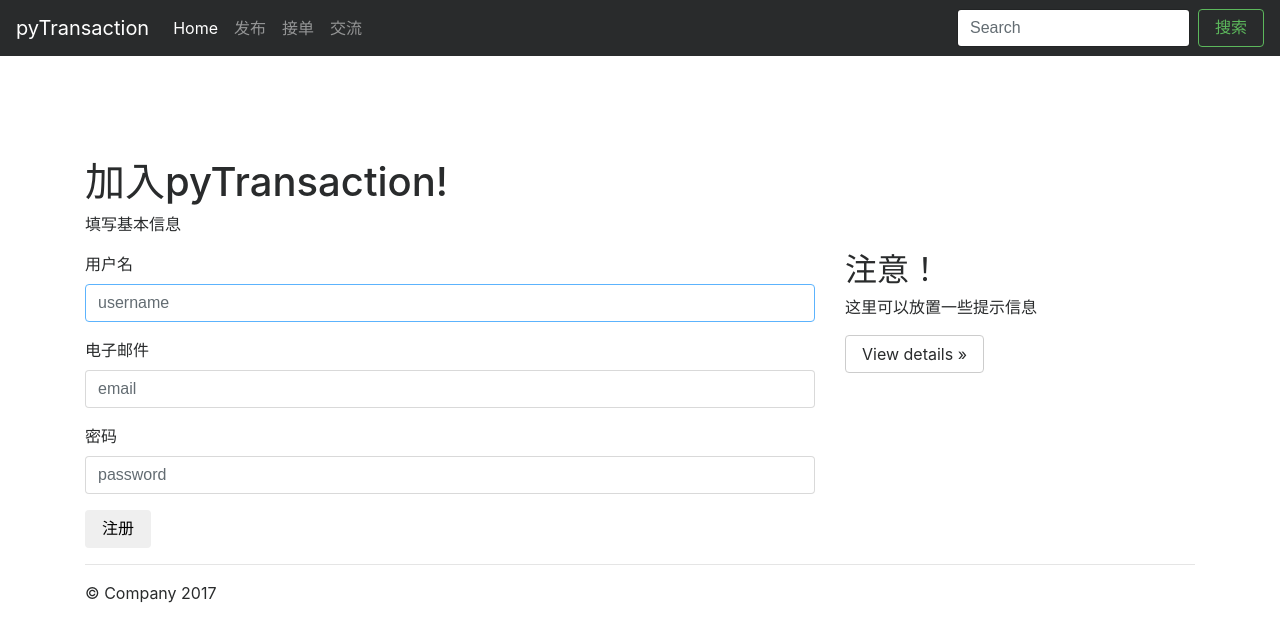
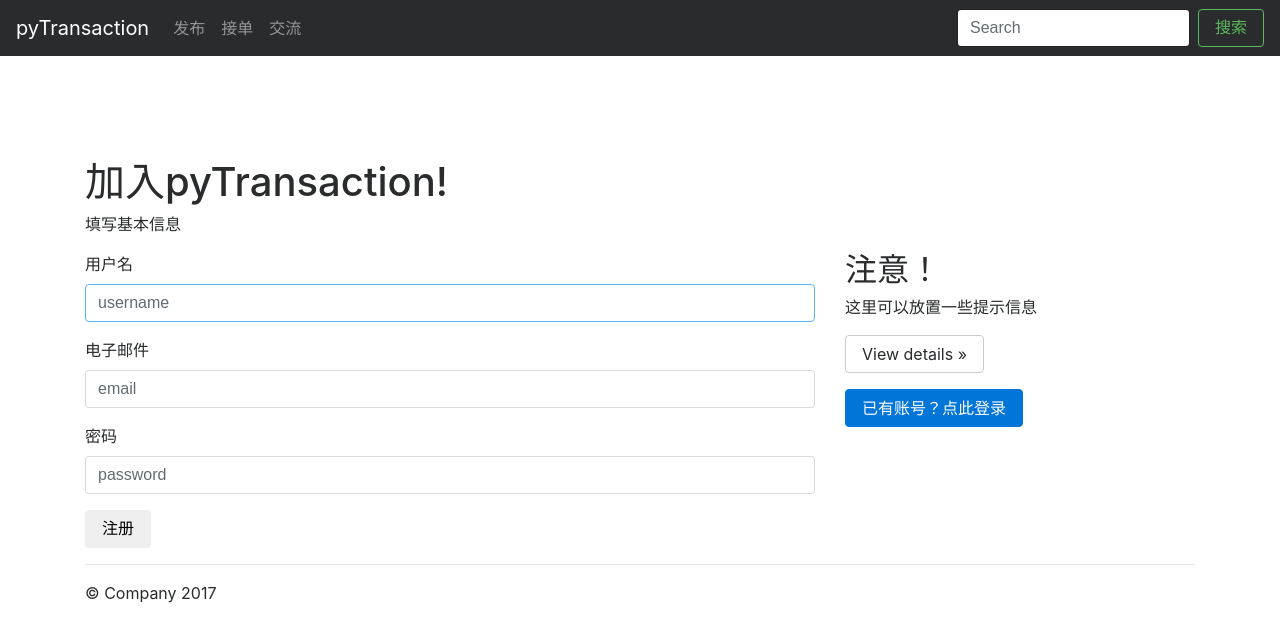
Before and after one commit to Kn0wthyself/PyTransaction, a Django app: page /join in a window 1280 px wide. Shown: the top 642 px of the page. Run offline with Django 3.2, Linux system fonts and the light colour scheme; some libraries are stand-ins or nearby versions.

Commit message:
little change on ui

```diff
--- a/templates/about.html
+++ b/templates/about.html
@@ -3,9 +3,6 @@
 <link rel="stylesheet" type="text/css" href="{% static 'css/join.css' %}">
 {% endblock %}
 {% block nav-left %}
-<li class="nav-item active">
-    <a class="nav-link" href="/index">Home <span class="sr-only">(current)</span></a>
-</li>
 <li class="nav-item">
     <a class="nav-link" href="#">发布</a>
 </li>
--- a/templates/admin.html
+++ b/templates/admin.html
@@ -5,9 +5,6 @@
 {% endblock %}
 
 {% block nav-left %}
-<li class="nav-item active">
-  <a class="nav-link" href="/index">Home <span class="sr-only">(current)</span></a>
-</li>
 <li class="nav-item">
   <a class="nav-link" href="#">发布</a>
 </li>
--- a/templates/join.html
+++ b/templates/join.html
@@ -4,9 +4,6 @@
 <script src="{% static 'js/src/join.js' %}"></script>
 {% endblock %}
 {% block nav-left %}
-<li class="nav-item active">
-    <a class="nav-link" href="/index/">Home <span class="sr-only">(current)</span></a>
-</li>
 <li class="nav-item">
     <a class="nav-link" href="#">发布</a>
 </li>
@@ -65,6 +62,7 @@
             <p>这里可以放置一些提示信息
             </p>
             <p><a class="btn btn-secondary" href="#" role="button">View details »</a></p>
+            <a class="btn btn-primary" href="/login" role="button">已有账号？点此登录</a>
         </div>
     </div>
 {% endblock %}
--- a/templates/profile.html
+++ b/templates/profile.html
@@ -7,9 +7,6 @@
 <script src="{% static 'js/src/logout.js' %}"></script>
 
 {% endblock %} {% block nav-left %}
-<li class="nav-item active">
-    <a class="nav-link" href="/index">Home <span class="sr-only">(current)</span></a>
-</li>
 <li class="nav-item">
     <a class="nav-link" href="#">发布</a>
 </li>
```
